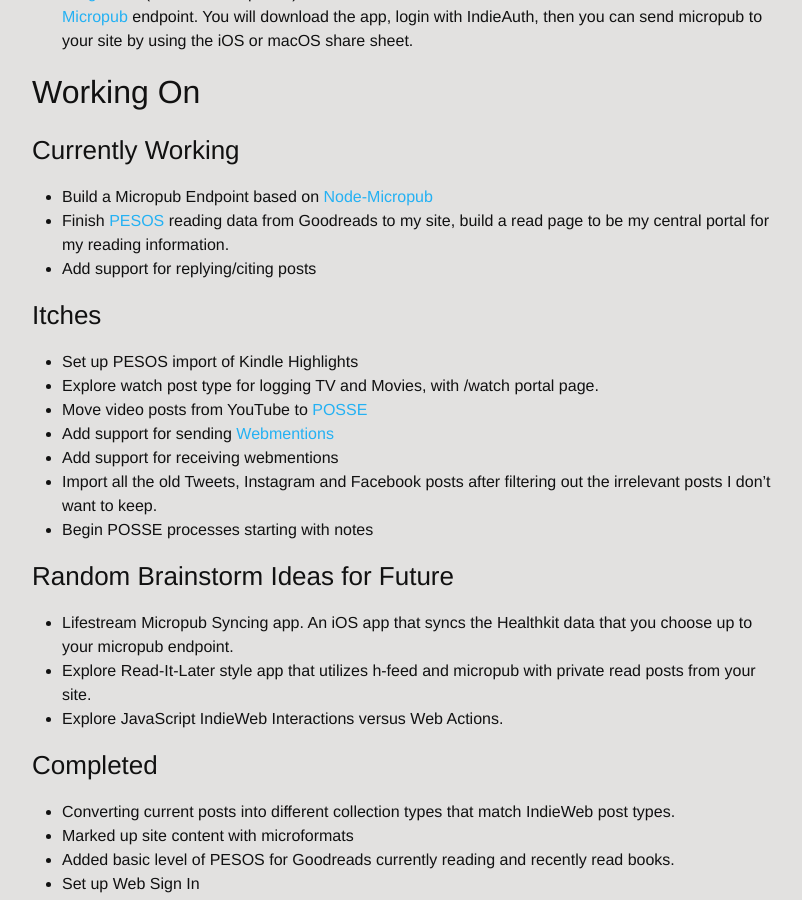
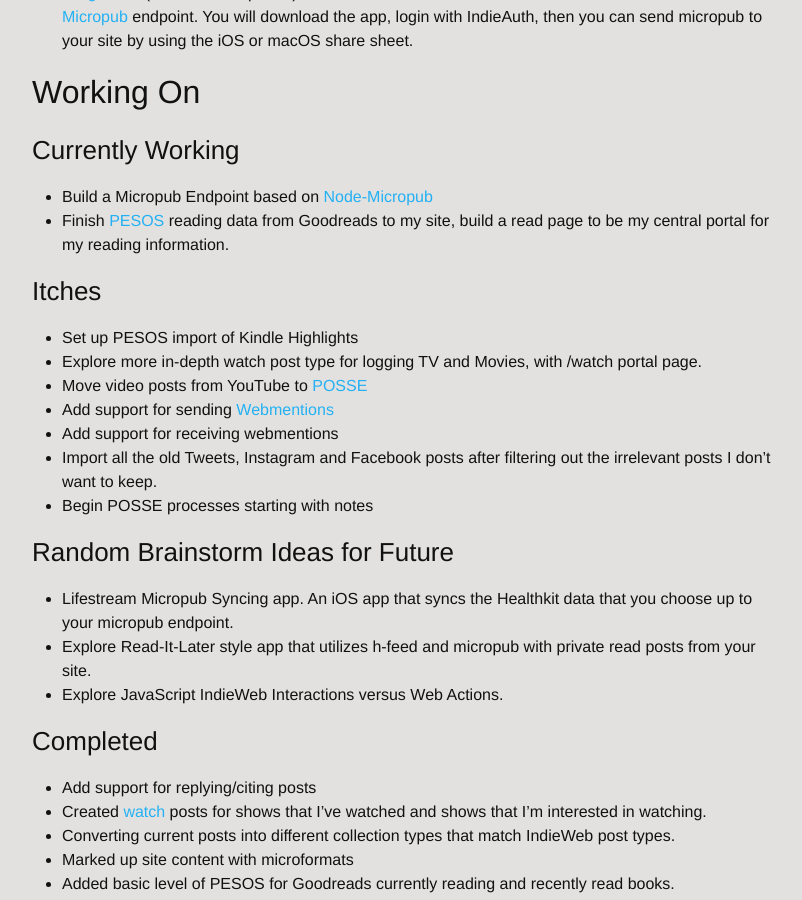
Before and after one commit to EdwardHinkle/eddie-personal, a Jekyll site: the page built from _source/indieweb.md, in a window 1280 px wide and 900 px high, scrolled down 309 px. Shown: the whole window, without its empty margins (238-1040 px from the left). Built offline with Jekyll 4.4.1, drawn with Linux system fonts in a browser that asks for light colours; nearby versions of some CDN libraries; comment, search, counter and statistics services are not loaded.

Commit message:
Update indieweb page

```diff
--- a/_source/indieweb.md
+++ b/_source/indieweb.md
@@ -18,11 +18,10 @@
 ### Currently Working
 * Build a Micropub Endpoint based on [Node-Micropub](https://github.com/voxpelli/node-micropub-express)
 * Finish [PESOS](https://indieweb.org/PESOS) reading data from Goodreads to my site, build a read page to be my central portal for my reading information.
-* Add support for replying/citing posts
 
 ### Itches
 * Set up PESOS import of Kindle Highlights
-* Explore watch post type for logging TV and Movies, with /watch portal page.
+* Explore more in-depth watch post type for logging TV and Movies, with /watch portal page.
 * Move video posts from YouTube to [POSSE](https://indieweb.org/POSSE)
 * Add support for sending [Webmentions](https://indieweb.org/webmention)
 * Add support for receiving webmentions
@@ -35,6 +34,8 @@
 * Explore JavaScript IndieWeb Interactions versus Web Actions.
 
 ### Completed
+* Add support for replying/citing posts
+* Created [watch](https://indieweb.org/watch) posts for shows that I've watched and shows that I'm interested in watching.
 * Converting current posts into different collection types that match IndieWeb post types.
 * Marked up site content with microformats
 * Added basic level of PESOS for Goodreads currently reading and recently read books.
```
